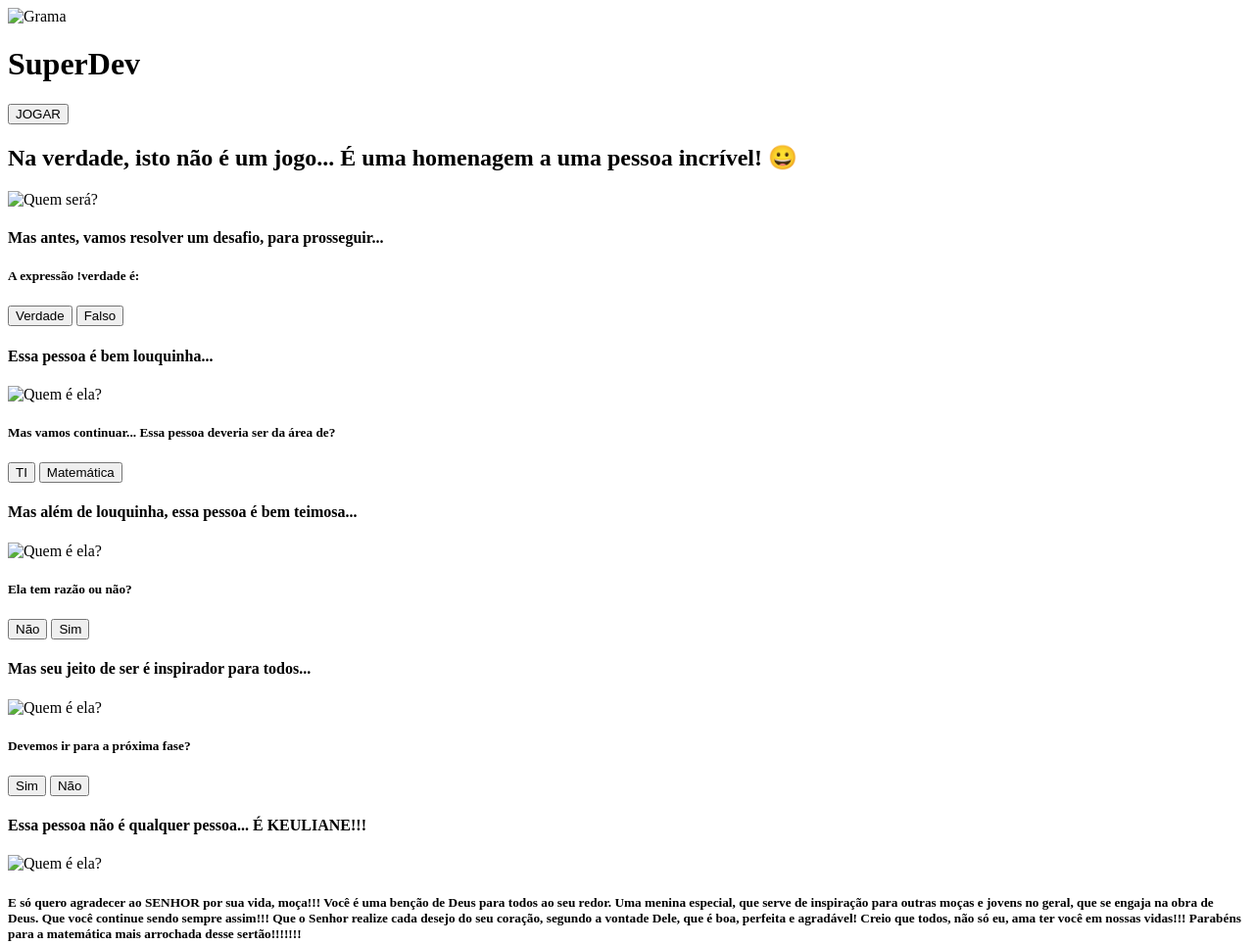
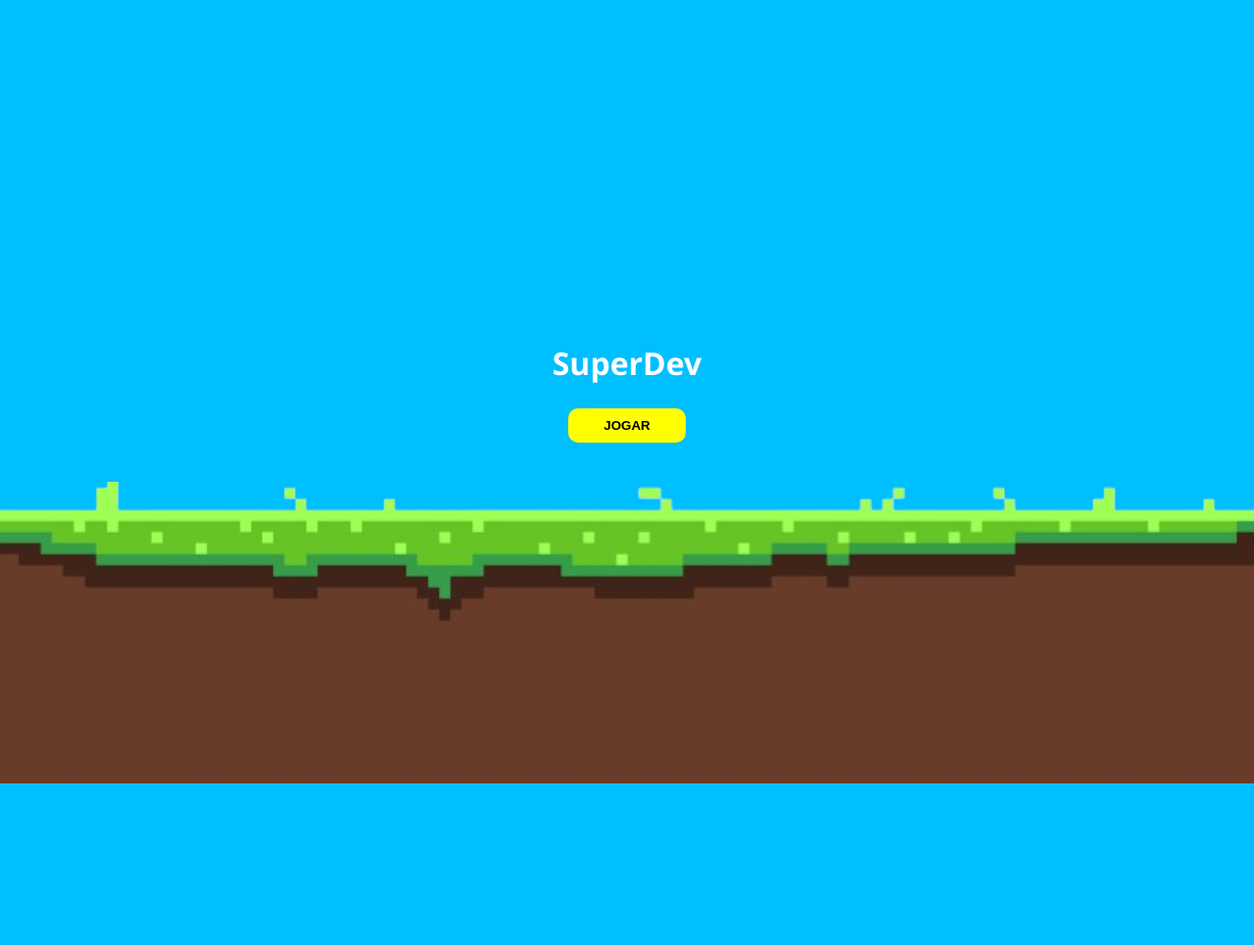
Before and after one commit to moacirdavidag/superdev, a plain HTML site: page index.html in a window 1280 px wide. Shown: the whole page at 98% size. After the commit the page ends 800 px from the top, so only its background shows below. Drawn offline with Linux system fonts and the light colour scheme; the site is published under a folder, as on GitHub Pages, so addresses that start at the root find nothing.

Commit message:
fix: Ajustando caminho dos recursos

```diff
--- a/index.html
+++ b/index.html
@@ -4,10 +4,10 @@
     <meta charset="UTF-8" />
     <meta name="viewport" content="width=device-width, initial-scale=1.0" />
     <title>SuperDev</title>
-    <link rel="stylesheet" href="/css/style.css" />
+    <link rel="stylesheet" href="./css/style.css" />
   </head>
   <body>
-    <img class="grama-background" src="/images/grama.png" alt="Grama" />
+    <img class="grama-background" src="./images/grama.png" alt="Grama" />
     <div class="container" id="telaInicial">
       <h1>SuperDev</h1>
       <button class="jogar-btn" id="btn-jogar">JOGAR</button>
@@ -20,7 +20,7 @@
         </h2>
       </div>
       <div class="desenho-ia">
-        <img src="/images/desenho_ia.png" class="desenho-ia-img" alt="Quem será?" />
+        <img src="./images/desenho_ia.png" class="desenho-ia-img" alt="Quem será?" />
       </div>
       <div class="conteudo-fase">
         <h4>Mas antes, vamos resolver um desafio, para prosseguir...</h4>
@@ -38,7 +38,7 @@
     <div class="container" id="segunda-fase">
         <h4>Essa pessoa é bem louquinha...</h4>
         <div>
-            <img src="/images/foto1.jpg" alt="Quem é ela?" class="desenho-ia-img foto-moldura" />
+            <img src="./images/foto1.jpg" alt="Quem é ela?" class="desenho-ia-img foto-moldura" />
         </div>
         <h5>Mas vamos continuar... Essa pessoa deveria ser da área de?</h5>
         <div class="botoes-wrapper">
@@ -53,7 +53,7 @@
     <div class="container" id="terceira-fase">
         <h4>Mas além de louquinha, essa pessoa é bem teimosa...</h4>
         <div>
-            <img src="/images/foto3.jpg" alt="Quem é ela?" class="desenho-ia-img foto-moldura" />
+            <img src="./images/foto3.jpg" alt="Quem é ela?" class="desenho-ia-img foto-moldura" />
         </div>
         <h5>Ela tem razão ou não?</h5>
         <div class="botoes-wrapper">
@@ -68,7 +68,7 @@
     <div class="container" id="quarta-fase">
         <h4>Mas seu jeito de ser é inspirador para todos...</h4>
         <div>
-            <img src="/images/foto2.jpg" alt="Quem é ela?" class="desenho-ia-img foto-moldura" />
+            <img src="./images/foto2.jpg" alt="Quem é ela?" class="desenho-ia-img foto-moldura" />
         </div>
         <h5>Devemos ir para a próxima fase?</h5>
         <div class="botoes-wrapper">
@@ -83,10 +83,10 @@
     <div class="container" id="quinta-fase">
         <h4>Essa pessoa não é qualquer pessoa... É KEULIANE!!!</h4>
         <div>
-            <img src="/images/foto4.jpg" alt="Quem é ela?" class="desenho-ia-img foto-moldura" />
+            <img src="./images/foto4.jpg" alt="Quem é ela?" class="desenho-ia-img foto-moldura" />
         </div>
         <h5>E só quero agradecer ao SENHOR por sua vida, moça!!! Você é uma benção de Deus para todos ao seu redor. Uma menina especial, que serve de inspiração para outras moças e jovens no geral, que se engaja na obra de Deus. Que você continue sendo sempre assim!!! Que o Senhor realize cada desejo do seu coração, segundo a vontade Dele, que é boa, perfeita e agradável! Creio que todos, não só eu, ama ter você em nossas vidas!!! Parabéns para a matemática mais arrochada desse sertão!!!!!!!</h5>
     </div>
-    <script src="/js/index.js"></script>
+    <script src="./js/index.js"></script>
   </body>
 </html>
```
